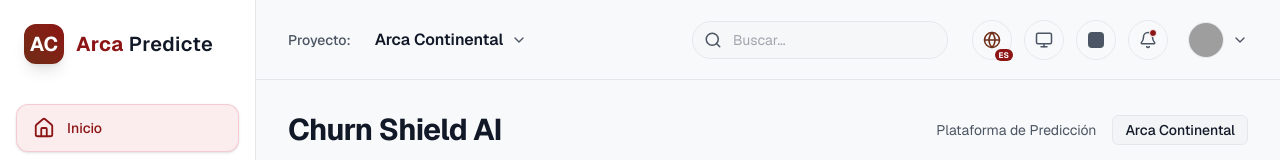
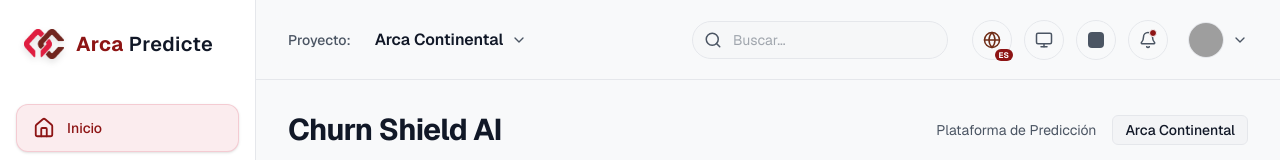
Before and after one commit to CookiesH4H/churn-shield-ai, a Next.js app: page / in a window 1280 px wide. Shown: the top 160 px of the page. Built offline with nearby package versions, Linux system fonts and the light colour scheme; grey boxes are pictures that could not be loaded.

Commit message:
UI: Add Arca Continental logo to Sidebar

```diff
--- a/components/Sidebar.tsx
+++ b/components/Sidebar.tsx
@@ -87,9 +87,11 @@
           isCollapsed ? "px-0 justify-center" : "px-6 justify-start"
         }`}
       >
-        <div className="w-10 h-10 rounded-xl bg-gradient-to-tr from-brand-brown to-brand-red flex items-center justify-center font-bold text-xl text-white shadow-lg flex-shrink-0">
-          AC
-        </div>
+        <img
+          src="/logo.png"
+          alt="Arca Logo"
+          className="w-10 h-10 object-contain flex-shrink-0 drop-shadow-md"
+        />
         {!isCollapsed && (
           <span className="hidden lg:block text-xl font-bold tracking-wide text-brand-red whitespace-nowrap overflow-hidden text-ellipsis">
             Arca <span className="text-text-bright font-semibold">Predicte</span>
```
Also changed, not shown: public/logo.png (added).
